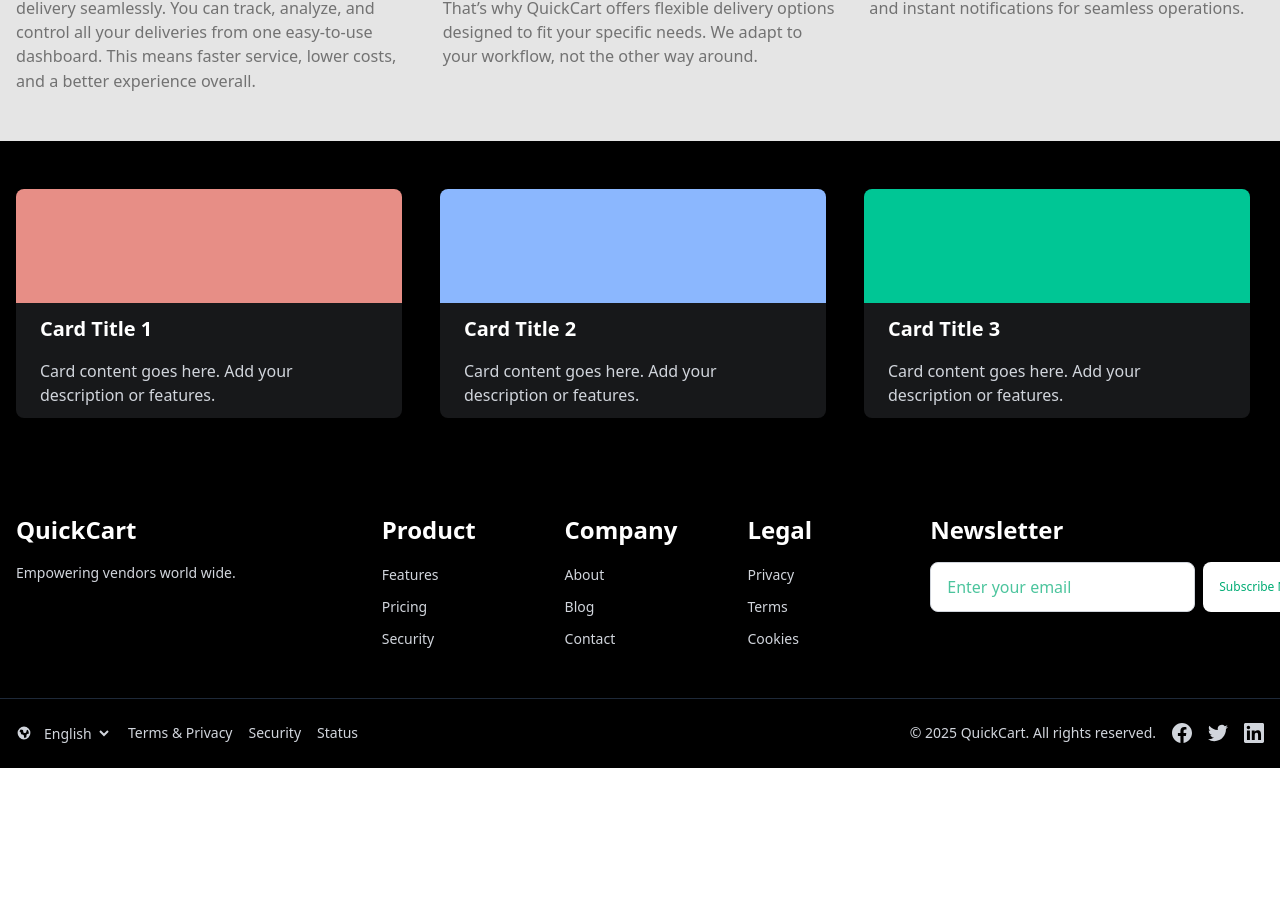
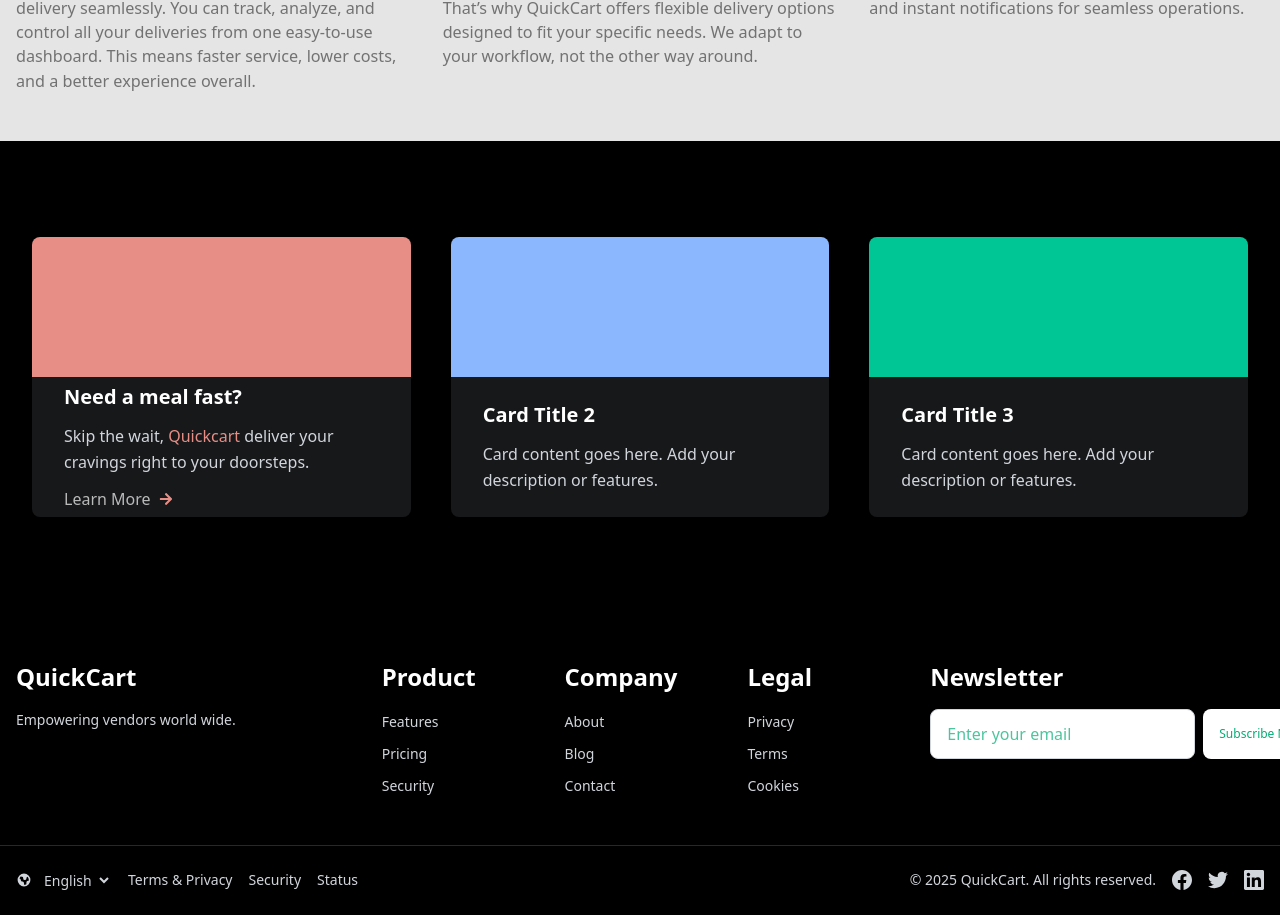
Before and after one commit to Olasunkanmi001/quickCart-landingPage, a React (Vite) app: page /riderLanding in a window 1280 px wide. Shown: the part 1632-2547 px from the top of the page. Before the commit the page ends 2400 px from the top, so only its background shows below. Built offline with nearby package versions, Linux system fonts and the light colour scheme.

Commit message:
Adjusted size and padding of cards to fit all info

```diff
--- a/src/component/rider.CTA.jsx
+++ b/src/component/rider.CTA.jsx
@@ -1,15 +1,16 @@
 import React from "react";
+import { FaArrowRight } from "react-icons/fa";
 
 const RiderCTA = () => {
   return (
-    <section className="bg-black py-12">
-      <div className="max-w-7xl mx-auto px-4">
-        {/* Responsive Grid - 3 columns on desktop, 2 on tablet, 1 on mobile */}
-        <div className="grid grid-cols-1 md:grid-cols-2 lg:grid-cols-3 gap-6">
+    <section className="bg-black py-16 md:py-20 lg:py-24">
+      <div className="max-w-7xl mx-auto px-4 md:px-6 lg:px-8">
+        {/* Responsive Grid - 1 column on mobile, 2 on tablet, 3 on desktop */}
+        <div className="grid grid-cols-1 md:grid-cols-2 xl:grid-cols-3 gap-6 md:gap-8 lg:gap-10 justify-items-center">
           {/* Card 1 */}
           <div
-            className="rounded-lg overflow-hidden relative"
-            style={{ width: "386px", height: "229px" }}
+            className="rounded-lg overflow-hidden relative w-full max-w-md mx-auto"
+            style={{ height: "280px" }}
           >
             {/* Top half - E78E86 */}
             <div
@@ -22,20 +23,34 @@ const RiderCTA = () => {
               style={{ backgroundColor: "#17181A" }}
             ></div>
             {/* Content overlay - positioned in bottom half only */}
-            <div className="absolute bottom-0 left-0 w-full h-1/2 z-10 p-6 flex flex-col justify-center items-start">
-              <div className="text-left text-white">
-                <h3 className="text-xl font-bold mb-4">Card Title 1</h3>
-                <p className="text-gray-300">
-                  Card content goes here. Add your description or features.
+            <div className="absolute bottom-0 left-0 w-full h-1/2 z-10 p-6 md:p-8 flex flex-col justify-center items-start">
+              <div className="text-left text-white space-y-3">
+                <h3 className="text-lg md:text-xl font-bold mb-2 md:mb-3">
+                  Need a meal fast?
+                </h3>
+                <p className="text-gray-300 text-sm md:text-base leading-relaxed mb-3">
+                  Skip the wait,{" "}
+                  <span style={{ color: "#E78E86" }}>Quickcart</span> deliver
+                  your cravings right to your doorsteps.
                 </p>
+                <div className="flex items-center">
+                  <a
+                    href="#"
+                    className="font-nunito font-normal text-sm md:text-base mr-2 hover:text-white transition-colors duration-300"
+                    style={{ color: "rgba(255, 255, 255, 0.7)" }}
+                  >
+                    Learn More
+                  </a>
+                  <FaArrowRight size={14} style={{ color: "#E78E86" }} />
+                </div>
               </div>
             </div>
           </div>
 
           {/* Card 2 */}
           <div
-            className="rounded-lg overflow-hidden relative"
-            style={{ width: "386px", height: "229px" }}
+            className="rounded-lg overflow-hidden relative w-full max-w-md mx-auto"
+            style={{ height: "280px" }}
           >
             {/* Top half - E78E86 */}
             <div
@@ -48,10 +63,12 @@ const RiderCTA = () => {
               style={{ backgroundColor: "#17181A" }}
             ></div>
             {/* Content overlay - positioned in bottom half only */}
-            <div className="absolute bottom-0 left-0 w-full h-1/2 z-10 p-6 flex flex-col justify-center items-start">
-              <div className="text-left text-white">
-                <h3 className="text-xl font-bold mb-4">Card Title 2</h3>
-                <p className="text-gray-300">
+            <div className="absolute bottom-0 left-0 w-full h-1/2 z-10 p-6 md:p-8 flex flex-col justify-center items-start">
+              <div className="text-left text-white space-y-3">
+                <h3 className="text-lg md:text-xl font-bold mb-2 md:mb-3">
+                  Card Title 2
+                </h3>
+                <p className="text-gray-300 text-sm md:text-base leading-relaxed">
                   Card content goes here. Add your description or features.
                 </p>
               </div>
@@ -60,8 +77,8 @@ const RiderCTA = () => {
 
           {/* Card 3 */}
           <div
-            className="rounded-lg overflow-hidden relative"
-            style={{ width: "386px", height: "229px" }}
+            className="rounded-lg overflow-hidden relative w-full max-w-md mx-auto"
+            style={{ height: "280px" }}
           >
             {/* Top half - E78E86 */}
             <div
@@ -74,10 +91,12 @@ const RiderCTA = () => {
               style={{ backgroundColor: "#17181A" }}
             ></div>
             {/* Content overlay - positioned in bottom half only */}
-            <div className="absolute bottom-0 left-0 w-full h-1/2 z-10 p-6 flex flex-col justify-center items-start">
-              <div className="text-left text-white">
-                <h3 className="text-xl font-bold mb-4">Card Title 3</h3>
-                <p className="text-gray-300">
+            <div className="absolute bottom-0 left-0 w-full h-1/2 z-10 p-6 md:p-8 flex flex-col justify-center items-start">
+              <div className="text-left text-white space-y-3">
+                <h3 className="text-lg md:text-xl font-bold mb-2 md:mb-3">
+                  Card Title 3
+                </h3>
+                <p className="text-gray-300 text-sm md:text-base leading-relaxed">
                   Card content goes here. Add your description or features.
                 </p>
               </div>
```
